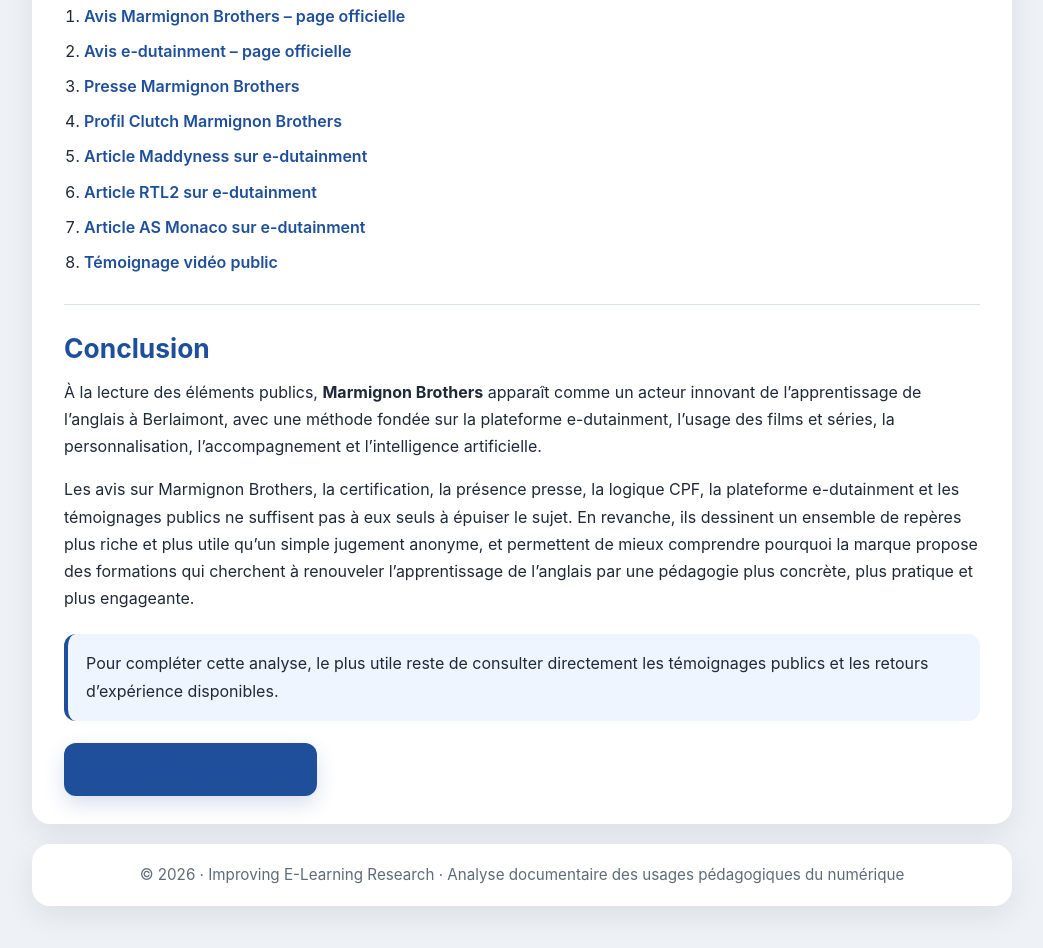
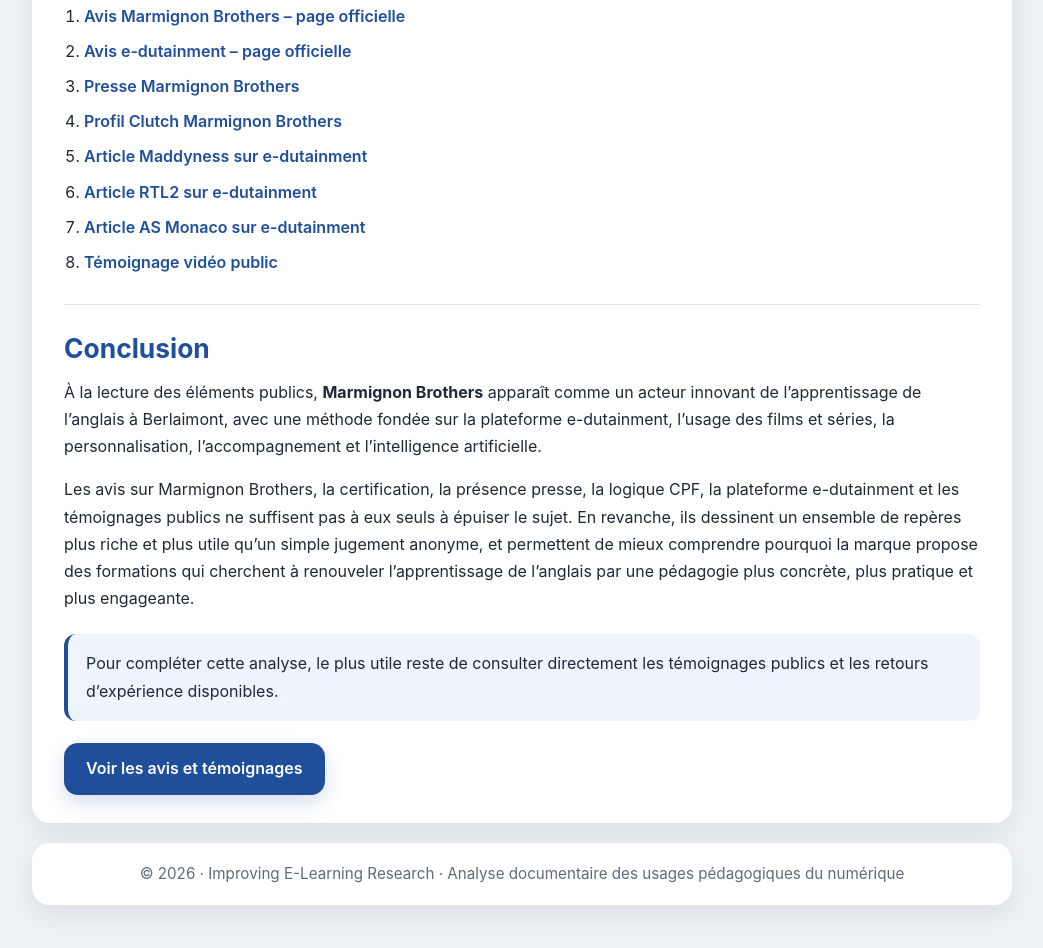
Before and after one commit to improvingelearning/avis-marmignon-brothers-e-dutainment, a plain HTML site: page index.html in a window 1280 px wide. Shown: the part 6310-7258 px from the top of the page, without its empty margins (118-1161 px from the left). Drawn offline with Linux system fonts and the light colour scheme.

Commit message:
Update index.html

```diff
--- a/index.html
+++ b/index.html
@@ -189,25 +189,37 @@
       display: inline-flex;
       align-items: center;
       justify-content: center;
-      padding: 13px 18px;
-      border-radius: 12px;
-      text-decoration: none;
+      padding: 14px 22px;
+      border-radius: 14px;
       font-weight: 700;
       transition: transform 0.15s ease, box-shadow 0.15s ease, background 0.15s ease;
+      border: none;
+      cursor: pointer;
+      min-height: 52px;
+      line-height: 1.2;
     }
 
     .btn:hover {
       transform: translateY(-1px);
     }
 
-    .btn-primary {
+    .btn-primary,
+    .btn-primary:link,
+    .btn-primary:visited,
+    .btn-primary:hover,
+    .btn-primary:active,
+    .btn-primary:focus {
       background: var(--blue);
-      color: #fff;
+      color: #ffffff !important;
+      text-decoration: none !important;
       box-shadow: 0 8px 20px rgba(31, 79, 155, 0.18);
     }
 
-    .btn-primary:hover {
+    .btn-primary:hover,
+    .btn-primary:focus {
       background: var(--blue-dark);
+      color: #ffffff !important;
+      text-decoration: none !important;
     }
 
     .footer-card {
@@ -550,7 +562,9 @@
       </div>
 
       <div class="cta">
-        <a class="btn btn-primary" href="https://marmignonbrothers.com/avis/" rel="noopener" target="_blank">Voir les avis et témoignages</a>
+        <a class="btn btn-primary" href="https://marmignonbrothers.com/avis/" rel="noopener" target="_blank">
+          Voir les avis et témoignages
+        </a>
       </div>
     </section>
 
```
